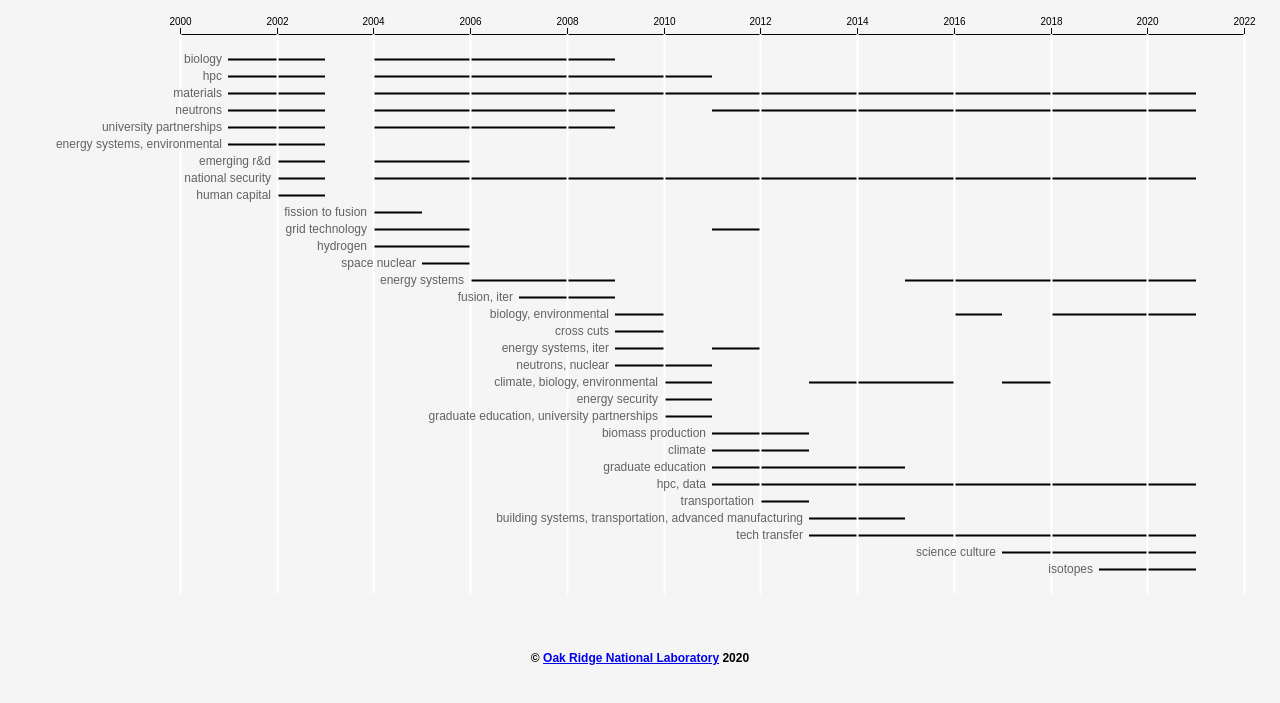
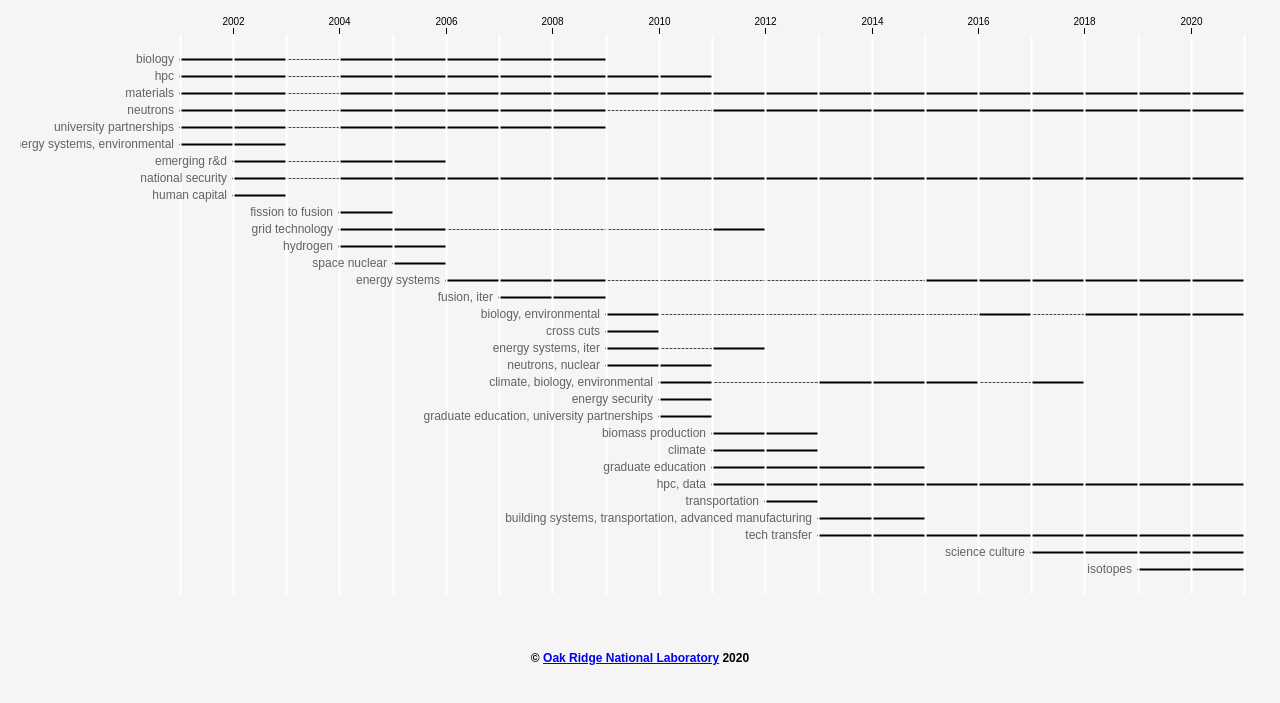
Before and after one commit to ORNL/ORAgendaVis, a plain HTML site: page index.html in a window 1280 px wide. Shown: the part 89-792 px from the top of the page. Drawn offline with Linux system fonts and the light colour scheme.

Commit message:
added dashes

```diff
--- a/index.html
+++ b/index.html
@@ -93,6 +93,7 @@
             const years = value.map(d => d.year).sort(d3.ascending);
             // console.log(years);
             const spans = [];
+            const gaps = [];
             if (years.length === 1) {
               spans.push({start: years[0], end: years[0] + 1});
             } else {
@@ -100,6 +101,7 @@
               for (let i = 1; i < years.length; i++) {
                 if (years[i] - s[s.length-1] > 1) {
                   spans.push({start: s[0], end: s[s.length-1] + 1});
+                  gaps.push({start:s[s.length-1], end:years[i]});
                   s = [years[i]];
                 } else {
                   s.push(years[i]);
@@ -113,12 +115,18 @@
               s.name = key,
               s.start = new Date(s.start, 0, 1);
               s.end = new Date(s.end, 0, 1);
-            })
+            });
+            gaps.map(g => {
+              g.name = key,
+              g.start = new Date(g.start, 0, 1);
+              g.end = new Date(g.end, 0, 1);
+            });
             // console.log(spans);
             const yearRange = d3.extent(value, d => d.year);
             chartData.push({
               name: key,
               spans: spans,
+              gaps: gaps,
               start: new Date(yearRange[0], 0, 1),
               end: new Date(yearRange[1], 0, 1)
             });
--- a/js/timelineChart.js
+++ b/js/timelineChart.js
@@ -45,7 +45,7 @@ var timelineChart = function () {
           .attr('transform', `translate(${margin.left},${margin.top})`);
 
         const x = d3.scaleUtc()
-          .domain([d3.min(chartData, d => d.start), today]).nice()
+          .domain([d3.min(chartData, d => d.start), today])
           .rangeRound([0, width]);
         console.log(x.domain());
         // console.log(x.rangeRound());
@@ -58,12 +58,12 @@ var timelineChart = function () {
 
         const xAxis = g => g
           .call(d3.axisTop(x).ticks(width / 80))
-          // .call(g => g.select(".domain").remove())
+          .call(g => g.select(".domain").remove())
           .call(g => g.append("g")
               .attr("stroke", "white")
               .attr("stroke-width", 2)
             .selectAll("line")
-            .data(x.ticks())
+            .data(x.ticks(d3.timeYear.every(1)))
             .join("line")
               .attr("x1", d => 0.5 + x(d))
               .attr("x2", d => 0.5 + x(d))
@@ -83,8 +83,24 @@ var timelineChart = function () {
 
         // console.log(d3.merge(chartData.map(d => d.spans)));
 
+        const gapLines = g.append("g")
+            .attr("stroke-width", 1)
+            .attr("stroke-linecap", "round")
+            .attr("stroke-linejoin", "round")
+            .attr("stroke-dasharray", "2,2")
+          .selectAll("line")
+          .data(d3.merge(chartData.map(d => d.gaps)))
+          .join("line")
+            .attr("stroke", "#444")
+            .attr("x1", d => x(d.start))
+            .attr("x2", d => x(d.end || x.domain()[1]))
+            .attr("y1", d => y(d.name) + 0.5)
+            .attr("y2", d => y(d.name) + 0.5);
+
         const line = g.append("g")
             .attr("stroke-width", 2)
+            .attr("stroke-linecap", "round")
+            .attr("stroke-linejoin", "round")
           .selectAll("line")
           // .data(chartData)
           .data(d3.merge(chartData.map(d => d.spans)))
```
